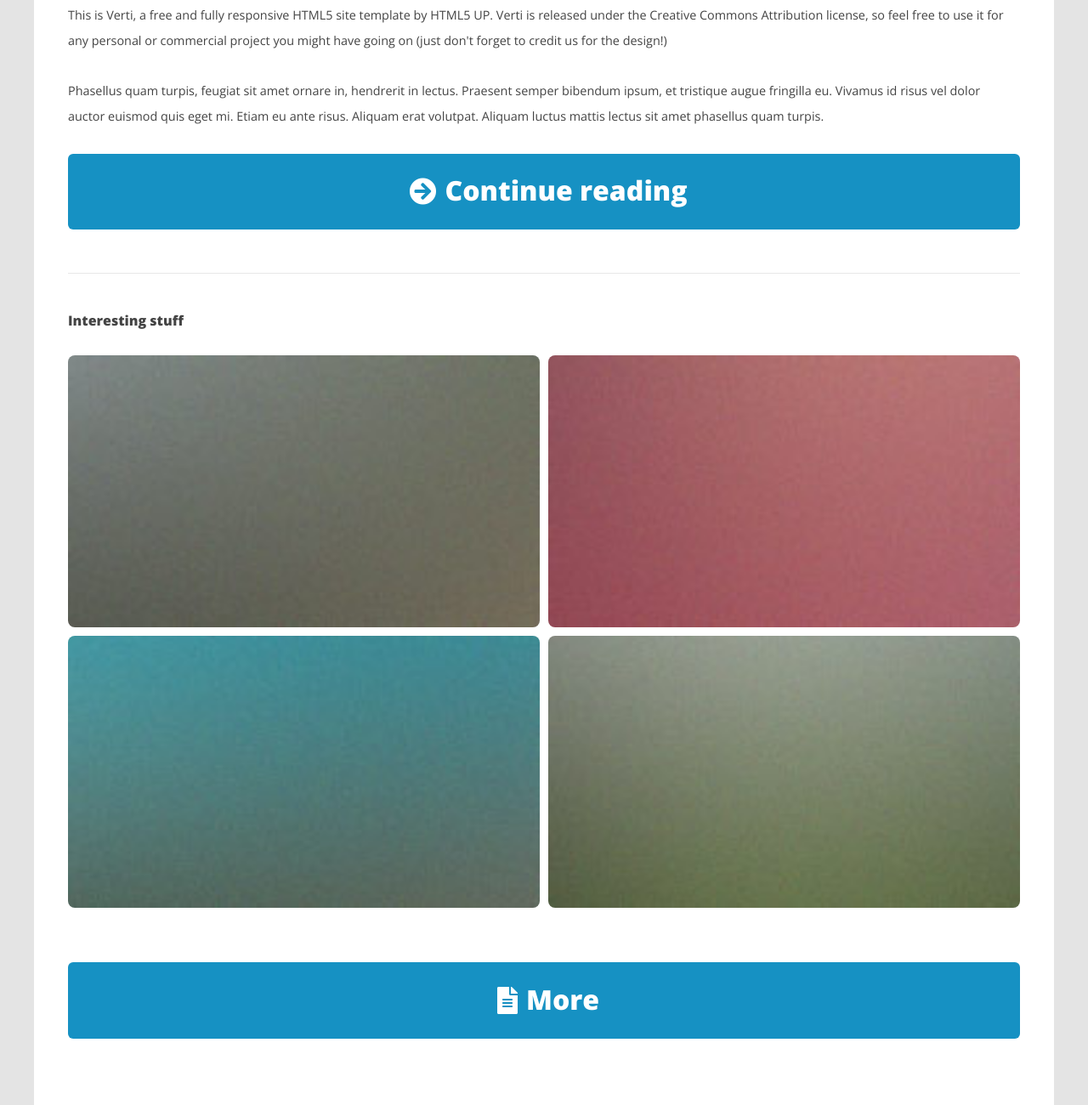
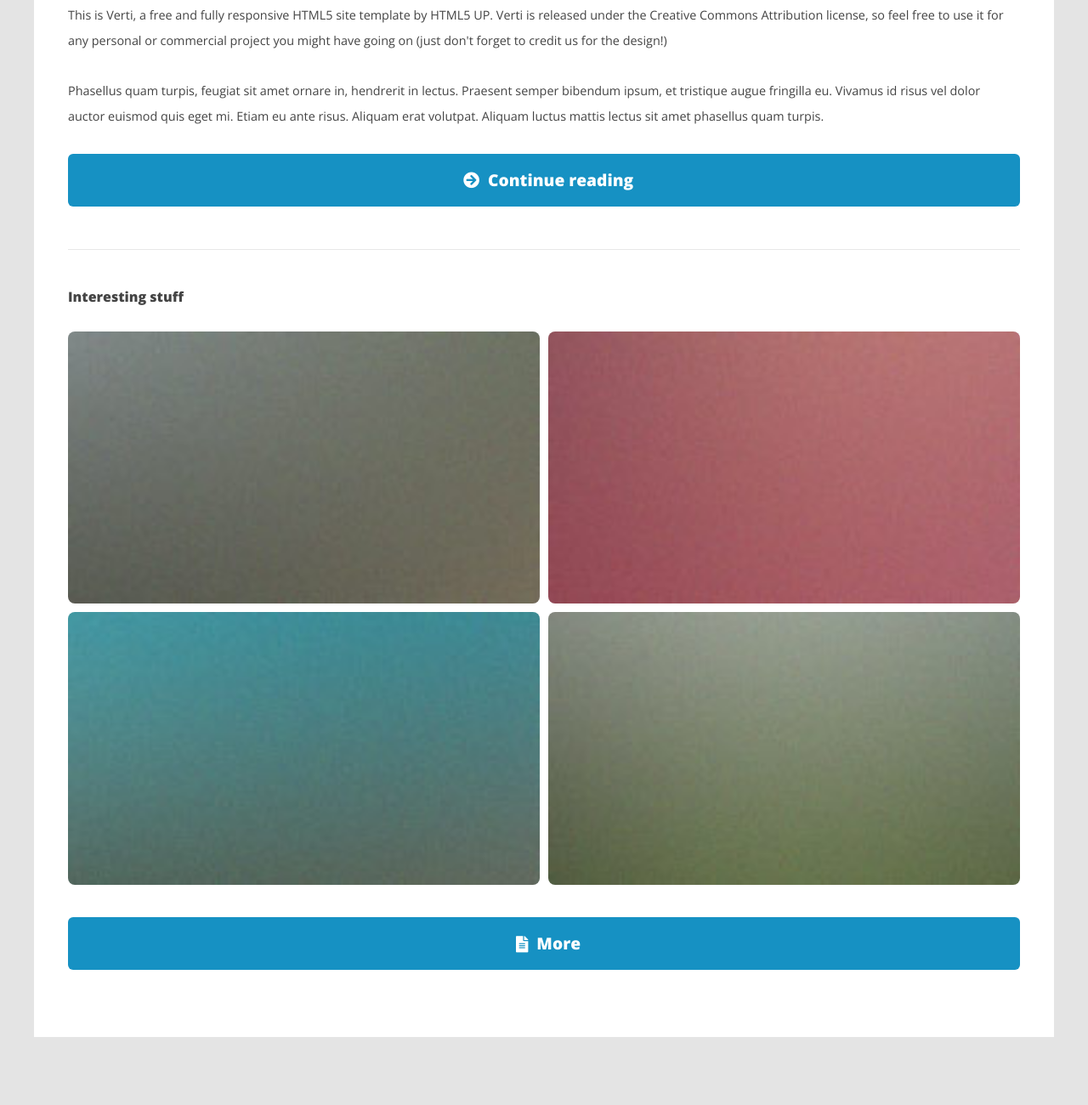
Before and after one commit to pawel-peksa/Verti, a website: page index.html in a window 1280 px wide. Shown: the part 1245-2545 px from the top of the page at 85% size. After the commit the page ends 2465 px from the top, so only its background shows below. Drawn offline with nearby package versions, Linux system fonts and the light colour scheme; files that its build step writes are made by us from their sources.

Commit message:
style info for tablet

```diff
--- a/css/main.css
+++ b/css/main.css
@@ -689,6 +689,13 @@ body {
   color: #ffffff;
 }
 
+@media (min-width: 736px) {
+  .btn-info {
+    font-size: 1.2rem;
+    padding: 1rem;
+  }
+}
+
 .header {
   min-width: 320px;
 }
@@ -1043,6 +1050,12 @@ body {
   background-color: white;
   padding: 30px;
 }
+@media (min-width: 736px) {
+  .info {
+    padding: 60px 40px;
+    margin-top: 3rem;
+  }
+}
 .info .text-wrapper {
   padding-bottom: 2em;
   border-bottom: solid 1px #e8e8e8;
@@ -1050,6 +1063,11 @@ body {
 .info .text-wrapper h2 {
   font-size: 1.1rem;
   margin-bottom: 1em;
+}
+@media (min-width: 736px) {
+  .info .text-wrapper h2 {
+    font-size: 2rem;
+  }
 }
 .info .text-wrapper p {
   font-size: 0.9rem;
--- a/index.html
+++ b/index.html
@@ -95,7 +95,7 @@
       <h2>So what's this all about?</h2>
       <p>This is Verti, a free and fully responsive HTML5 site template by HTML5 UP. Verti is released under the Creative Commons Attribution license, so feel free to use it for any personal or commercial project you might have going on (just don't forget to credit us for the design!)</p>
       <p>Phasellus quam turpis, feugiat sit amet ornare in, hendrerit in lectus. Praesent semper bibendum ipsum, et tristique augue fringilla eu. Vivamus id risus vel dolor auctor euismod quis eget mi. Etiam eu ante risus. Aliquam erat volutpat. Aliquam luctus mattis lectus sit amet phasellus quam turpis.</p>
-      <a href="#" class="btn btn-primary"><span class="fas fa-arrow-circle-right"></span>Continue reading</a>
+      <a href="#" class="btn btn-primary btn-info"><span class="fas fa-arrow-circle-right"></span>Continue reading</a>
     </div>
 
     <div class="img-wrapper">
@@ -110,7 +110,7 @@
           <div class="col-6 gallery-right"><img src="assets/pic07.jpg"></div>
         </div>
       </div>
-      <a href="#" class="btn btn-primary"><span class="fas fa-file-alt"></span>More</a>
+      <a href="#" class="btn btn-primary btn-info"><span class="fas fa-file-alt"></span>More</a>
     </div>
   </section>
 </body>
```
Also changed, not shown: 1 other file.
